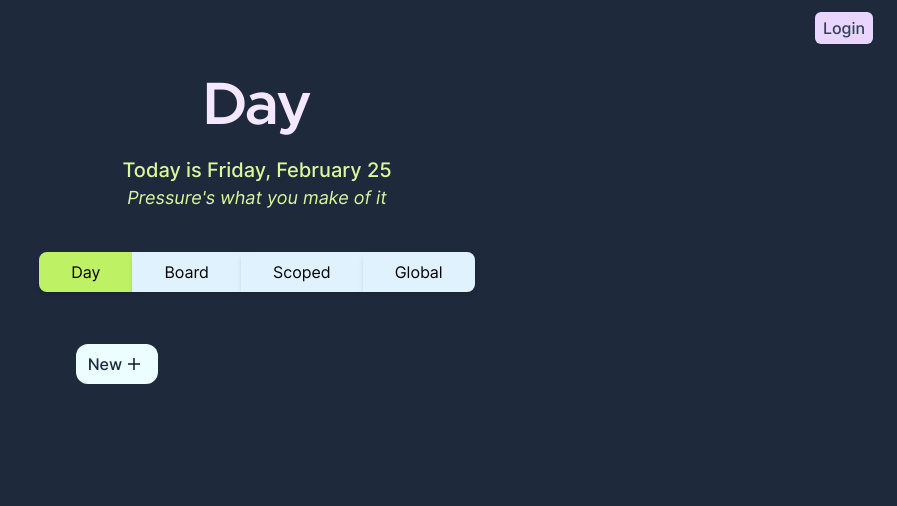
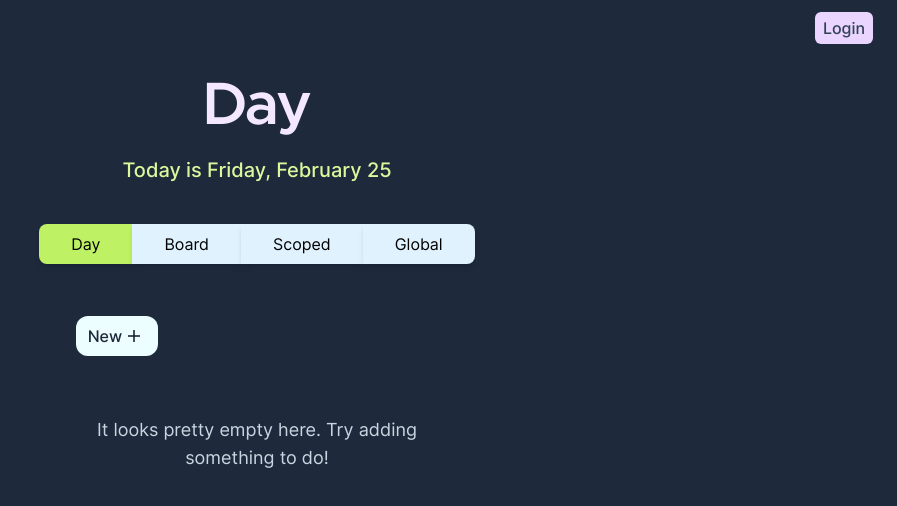
Before and after one commit to ericsodev/TADA, a React (Create React App) app in the folder client/: page / in a window 1280 px wide. Shown: the top 506 px of the page, without its empty margins (383-1280 px from the left). Built offline with nearby package versions, Linux system fonts and the light colour scheme.

Commit message:
CHANGED: Header messages

```diff
--- a/client/src/components/Header/Header.tsx
+++ b/client/src/components/Header/Header.tsx
@@ -1,20 +1,10 @@
 import { formatDate } from "../../helpers/DateUtil";
-
-const dailyPhrases: Array<string> = [
-  "No pressure, no diamonds",
-  "Screw it, let's do it",
-  "In the end, you just have to pull the trigger",
-  "Pressure's what you make of it",
-  "Sometimes you just gotta lick the stamp and send it",
-];
 
 interface HeaderProp {
   title: string;
-  showMessage: boolean;
 }
 
 export default function Header(prop: HeaderProp) {
-  const randomNum = Math.floor(Math.random() * dailyPhrases.length);
   let date = (
     <p className="hidden w-fit font-sans text-xl font-medium text-lime-200 md:inline-block">
       Today is{" "}
@@ -31,13 +21,6 @@ export default function Header(prop: HeaderProp) {
         {prop.title}
       </h1>
       {date}
-      {prop.showMessage ? (
-        <p className="hidden w-fit font-sans text-lg italic text-lime-200 md:inline-block">
-          {dailyPhrases[randomNum]}
-        </p>
-      ) : (
-        <></>
-      )}
     </div>
   );
 }
--- a/client/src/pages/DayView/DayView.tsx
+++ b/client/src/pages/DayView/DayView.tsx
@@ -46,6 +46,11 @@ export default function DayView(): JSX.Element {
           <CreateTodoCard defaultDueDate={new Date(Date.now()).toISOString()}></CreateTodoCard>
           <div className="flex flex-col gap-3">{activeTodos}</div>
           <div className="flex flex-col gap-3">{completedTodos}</div>
+          <text className="text-center font-sans text-lg text-slate-300">
+            {activeTodos.length + completedTodos.length == 0
+              ? "It looks pretty empty here. Try adding something to do!"
+              : ""}
+          </text>
         </div>
       </div>
     </div>
--- a/client/src/pages/ViewWrapper.tsx
+++ b/client/src/pages/ViewWrapper.tsx
@@ -7,10 +7,10 @@ import Header from "../components/Header/";
 import { todoReducer, todoAsyncReducer } from "../common/reducers/todoDictReducer";
 
 const headerProps = {
-  Day: { title: "Day", showMessage: true },
-  Scoped: { title: "Scoped", showMessage: true },
-  Board: { title: "", showMessage: false },
-  Global: { title: "Global", showMessage: false },
+  Day: { title: "Day" },
+  Scoped: { title: "Scoped" },
+  Board: { title: "Board" },
+  Global: { title: "Global" },
 };
 
 export default function ViewWrapper() {
```
